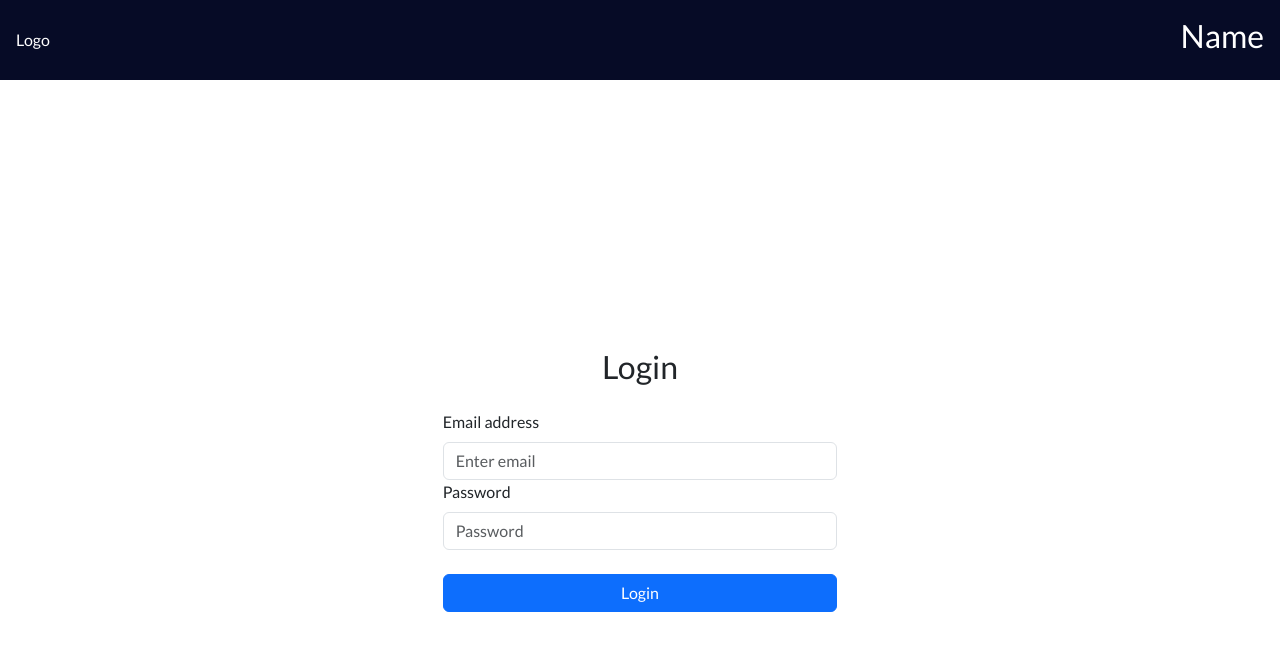
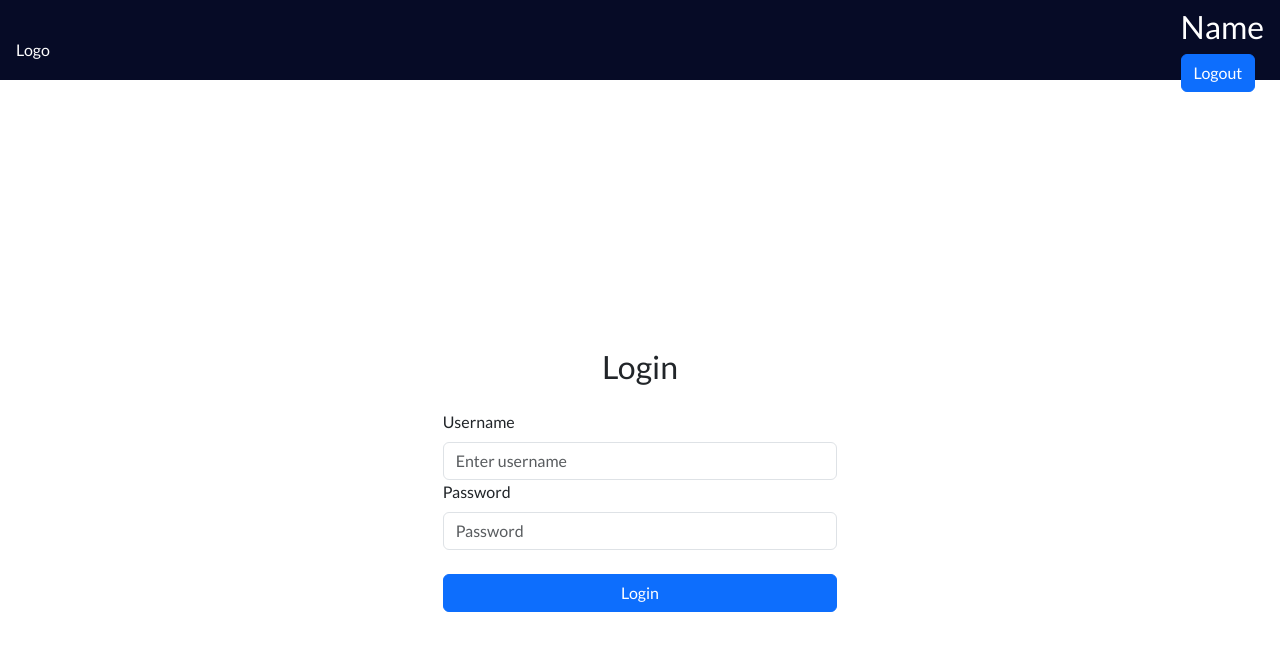
Before and after one commit to Rollins434/testdashboard, a React (Create React App) app: page /login in a window 1280 px wide. Shown: the top 650 px of the page. Built offline with nearby package versions, Linux system fonts and the light colour scheme.

Commit message:
added role based access logic

```diff
--- a/src/App.js
+++ b/src/App.js
@@ -20,12 +20,19 @@ function App() {
             index
             element={
               <RequireAuth>
-                <Home />{" "}
+                <Home />
               </RequireAuth>
             }
           />
           {/* Protected route with nested routes */}
-          <Route path="forecasting" element={ <RequireAuth><Forecasting /></RequireAuth>}>
+          <Route
+            path="forecasting"
+            element={
+              <RequireAuth allowedRoles={["admin", "verizon employee"]}>
+                <Forecasting />
+              </RequireAuth>
+            }
+          >
             <Route path="tab1" element={<Tab1 />} />
             <Route path="tab2" element={<Tab2 />} />
           </Route>
@@ -39,7 +46,6 @@ function App() {
             </AuthLayout>
           }
         />
-        {/* <Route path="signup" element={<AuthLayout><Signup /></AuthLayout>} /> */}
       </Routes>
     </div>
   );
--- a/src/components/Layout.js
+++ b/src/components/Layout.js
@@ -5,7 +5,8 @@ import Navbar from './Navbar';
 import "./layout.scss";
 
 const Layout = () => {
-  console.log("Layout component rendered");
+
+
 
   return (
     <div className="layout">
--- /dev/null
+++ b/src/components/Logout.js
@@ -0,0 +1,20 @@
+import React from "react";
+import { useNavigate } from "react-router-dom";
+import useAuth from "../hooks/useAuth";
+import { Button } from "react-bootstrap";
+
+const LogoutButton = () => {
+  const { logout } = useAuth();
+  const navigate = useNavigate();
+
+  const handleLogout = () => {
+    logout();
+    navigate("/login"); // Redirect to login after logout
+  };
+
+  return (
+    <Button onClick={handleLogout}>Logout</Button>
+  );
+};
+
+export default LogoutButton;
--- a/src/components/Navbar.js
+++ b/src/components/Navbar.js
@@ -1,5 +1,6 @@
 import React from 'react'
 import "./navbar.scss"
+import LogoutButton from './Logout'
 
 const Navbar = () => {
   return (
@@ -9,6 +10,7 @@ const Navbar = () => {
      </div>
       <div>
         <h2>Name</h2>
+        <LogoutButton/>
       </div>
     </div>
   )
--- a/src/components/RequireAuth.js
+++ b/src/components/RequireAuth.js
@@ -1,8 +1,8 @@
 import React from "react";
-import { useLocation, Navigate, Outlet } from "react-router-dom";
+import { useLocation, Navigate } from "react-router-dom";
 import useAuth from "../hooks/useAuth";
 
-const RequireAuth = ({children}) => {
+const RequireAuth = ({ allowedRoles, children }) => {
   const { auth } = useAuth();
   const location = useLocation();
 
@@ -10,6 +10,15 @@ const RequireAuth = ({children}) => {
     return <Navigate to="/login" state={{ from: location }} replace />;
   }
 
+  if (allowedRoles && !allowedRoles.includes(auth.role)) {
+    return (
+      <div>
+        <h2>Access Denied</h2>
+        <p>You do not have permission to view this page.</p>
+      </div>
+    );
+  }
+
   return children;
 };
 
--- a/src/context/AuthProvider.js
+++ b/src/context/AuthProvider.js
@@ -3,8 +3,11 @@ import React, { createContext, useState } from 'react'
 export const AuthContext = createContext({})
 const AuthProvider = ({children}) => {
     const [auth,setAuth] = useState({})
+    const logout = () => {
+      setAuth({});
+    };
   return (
-    <AuthContext.Provider value={{auth,setAuth}}>
+    <AuthContext.Provider value={{auth,setAuth,logout}}>
         {children}
     </AuthContext.Provider>
   )
--- a/src/pages/Login.js
+++ b/src/pages/Login.js
@@ -8,7 +8,7 @@ import { useLocation, useNavigate } from "react-router-dom";
 // import './LoginForm.module.scss';
 
 const LoginForm = () => {
-  const [email, setEmail] = useState("");
+  const [username, setUserName] = useState("");
   const [password, setPassword] = useState("");
 
   const { setAuth } = useAuth();
@@ -16,67 +16,70 @@ const LoginForm = () => {
   const location = useLocation();
   const from = location?.state?.from?.pathname || "/";
 
-  // const handleSubmit = (e) => {
-  //   e.preventDefault();
-  //   // Simulate authentication
-  //   setAuth({ user: "aman" });
-  //   // Navigate to the forecasting page after logging in
-  //   navigate("/forecasting");
-  // };
+
 
   const handleSubmit = (e) => {
     e.preventDefault();
-    // Hardcoded credentials for testing
-    const hardcodedEmail = "test@gmail.com";
-    const hardcodedPassword = "test123";
 
-    if (email === hardcodedEmail && password === hardcodedPassword) {
-      setAuth({ user: true });
+    if (username === "johndoe123" && password === "Temp@7890") {
+      setAuth({ user: "John Doe", role: "admin" });
+    } else if (username === "emilysmith56" && password === "Pass@1234") {
+      setAuth({ user: "Emily Smith", role: "verizon employee" });
+    } else if (username === "mikebrown22" && password === "Quick#5678") {
+      setAuth({ user: "Michael Brown", role: "non verizon employee" });
+    } else {
+      setAuth({ user: null, role: null });
+      alert("Invalid credentials!");
+      return;
+    }
 
-      navigate(from, { replace: true });
-    } else {
-      alert("Invalid credentials!");
-    }
+    navigate(from, { replace: true });
   };
 
-  // const handleSubmit = async (e) => {
-  //   e.preventDefault();
-  //   try {
-  //     const response = await fetch("your-url-here", {
-  //       method: "POST", // Specify the HTTP method
-  //       headers: {
-  //         "Content-Type": "application/json", // Set the content type to JSON
-  //       },
-  //       body: JSON.stringify({
-  //         email, // Include the email and password in the request body
-  //         password,
-  //       }),
-  //     });
+  /* const handleSubmit = async (e) => {
+    e.preventDefault();
 
-  //     // Check if the response is successful
-  //     if (!response.ok) {
-  //       throw new Error("Something went wrong");
-  //     }
+    try {
+      const response = await fetch(process.env.REACT_APP_LOGIN_URL, {
+        method: "POST",
+        headers: {
+          "Content-Type": "application/json",
+        },
+        body: JSON.stringify({
+          email,
+          password,
+        }),
+      });
 
-  //     const data = await response.json();
-  //     console.log(data);
-  //     const accessToken = "get from data"
-  //     const roles = "get from data"
-  //     setAuth({user,password, roles,accessToken})
-  //     setEmail("");
-  //     setPassword("");
-  //   } catch (error) {
-  //     if(!error.response){
-  //       setErrorMsg("no server response")
-  //     }else if(error.response.status === 400){
-  //       setErrorMsg("missing username or password")
-  //     }else if(error.response.status === 401){
-  //       setErrorMsg("unauthorized")
-  //     }else {
-  //       setErrorMsg("login failed")
-  //     }
-  //   }
-  // };
+      // Check if the response is successful
+      if (!response.ok) {
+        if (response.status === 400) {
+          setErrorMsg("Missing username or password");
+        } else if (response.status === 401) {
+          setErrorMsg("Unauthorized");
+        } else {
+          setErrorMsg("Login failed");
+        }
+        return;
+      }
+
+      const data = await response.json();
+      const accessToken = data.accessToken || ""; // Get accessToken from response data
+      const roles = data.roles || []; // Get roles from response data
+
+      setAuth({ user: email, roles, accessToken });
+      setEmail("");
+      setPassword("");
+      navigate(from, { replace: true });
+
+    } catch (error) {
+      if (!error.response) {
+        setErrorMsg("No server response");
+      } else {
+        setErrorMsg("Login failed");
+      }
+    }
+  }; */
 
   return (
     <Container
@@ -88,12 +91,12 @@ const LoginForm = () => {
           <h2 className="text-center mb-4">Login</h2>
           <Form onSubmit={handleSubmit}>
             <Form.Group controlId="formBasicEmail">
-              <Form.Label>Email address</Form.Label>
+              <Form.Label>Username</Form.Label>
               <Form.Control
-                type="email"
-                placeholder="Enter email"
-                value={email}
-                onChange={(e) => setEmail(e.target.value)}
+                type="text"
+                placeholder="Enter username"
+                value={username}
+                onChange={(e) => setUserName(e.target.value)}
                 required
               />
             </Form.Group>
```
